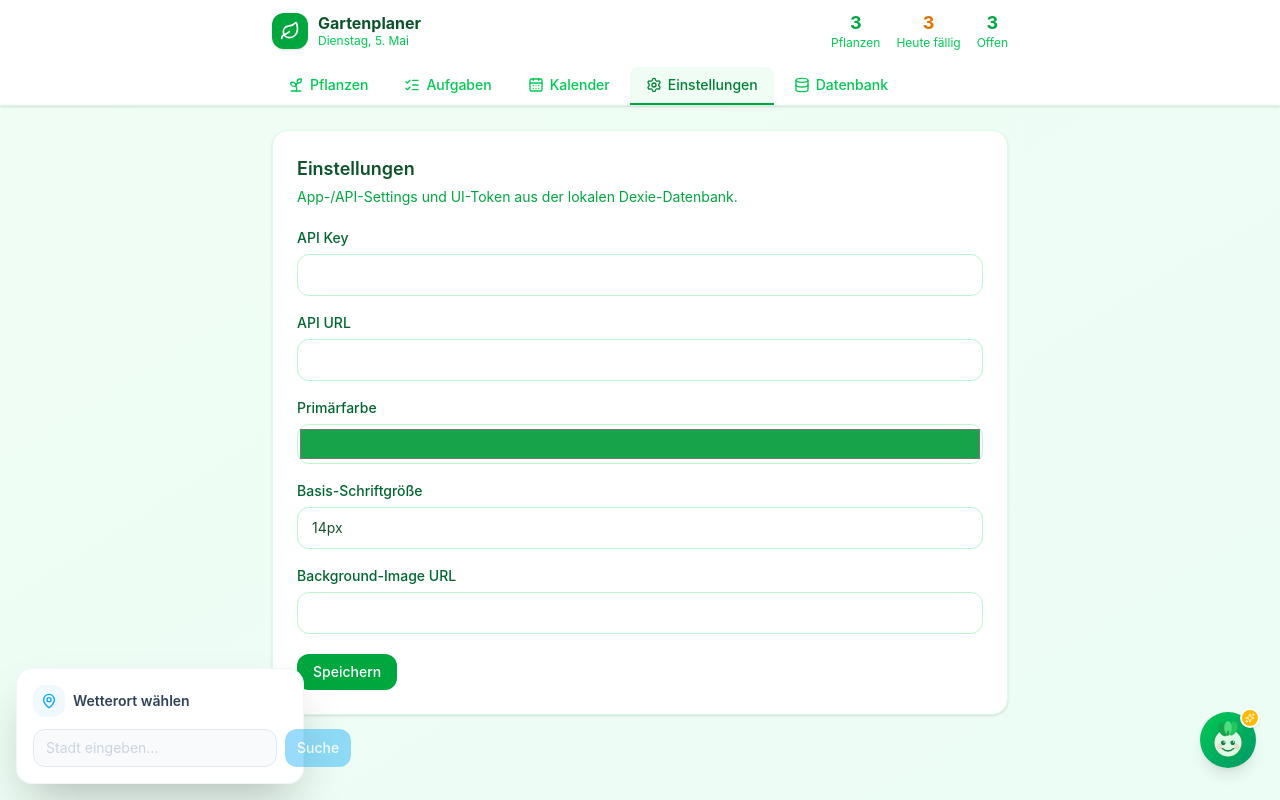
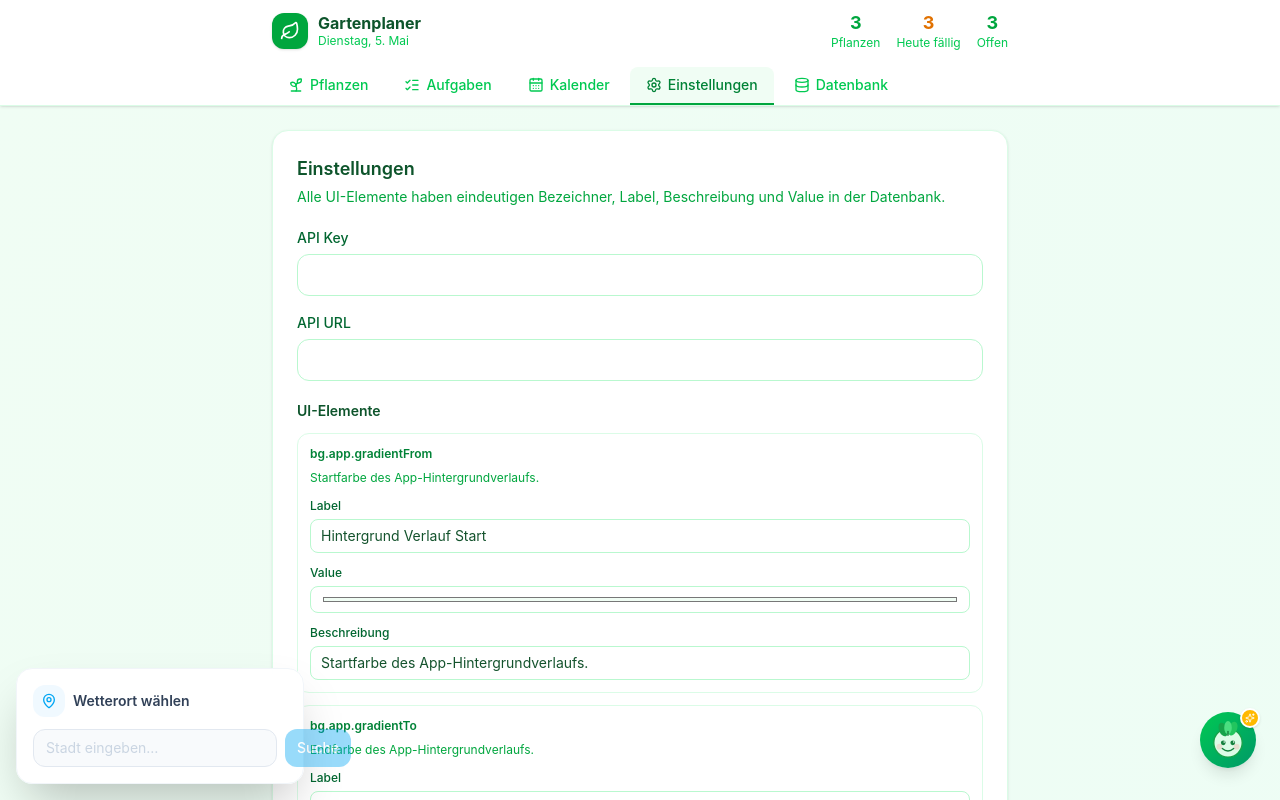
Before and after one commit to OskarSol/illuna, a React (Vite) app in the folder examples/gardenplaner_claude_react/: page / in a window 1280 px wide. Both pictures are taken after a click on the button "Einstellungen". Shown: the top 800 px of the page. Built offline with nearby package versions, Linux system fonts and the light colour scheme.

Commit message:
Add DB-backed labels, values and descriptions for UI elements

```diff
--- a/examples/gardenplaner_claude_react/src/components/DatabaseInspector.tsx
+++ b/examples/gardenplaner_claude_react/src/components/DatabaseInspector.tsx
@@ -1,9 +1,9 @@
 import { useEffect, useMemo, useState } from 'react'
 import { db } from '../db'
 
-type TableName = keyof Pick<typeof db, 'plants' | 'tasks' | 'app_settings' | 'ui_profiles' | 'ui_tokens' | 'ui_component_overrides'>
+type TableName = keyof Pick<typeof db, 'plants' | 'tasks' | 'app_settings' | 'ui_profiles' | 'ui_tokens' | 'ui_component_overrides' | 'ui_elements'>
 
-const TABLES: TableName[] = ['plants', 'tasks', 'app_settings', 'ui_profiles', 'ui_tokens', 'ui_component_overrides']
+const TABLES: TableName[] = ['plants', 'tasks', 'app_settings', 'ui_profiles', 'ui_tokens', 'ui_component_overrides', 'ui_elements']
 
 export default function DatabaseInspector() {
   const [activeTable, setActiveTable] = useState<TableName>('plants')
--- a/examples/gardenplaner_claude_react/src/components/SettingsPanel.tsx
+++ b/examples/gardenplaner_claude_react/src/components/SettingsPanel.tsx
@@ -1,13 +1,10 @@
 import { useEffect, useState } from 'react'
-import { db } from '../db'
+import { db, type UiElementDefinition } from '../db'
 import { useUiStore } from '../uiStore'
 
 type Settings = {
   apiKey: string
   apiUrl: string
-  baseFontSize: string
-  primaryColor: string
-  backgroundImageUrl: string
 }
 
 async function getSetting(key: string, fallback = '') {
@@ -16,21 +13,24 @@ async function getSetting(key: string, fallback = '') {
 }
 
 export default function SettingsPanel() {
-  const [settings, setSettings] = useState<Settings>({ apiKey: '', apiUrl: '', baseFontSize: '14px', primaryColor: '#16a34a', backgroundImageUrl: '' })
+  const [settings, setSettings] = useState<Settings>({ apiKey: '', apiUrl: '' })
+  const [uiElements, setUiElements] = useState<UiElementDefinition[]>([])
   const [saved, setSaved] = useState(false)
   const { setToken, init: initUi } = useUiStore()
+
+  async function loadUiElements() {
+    const active = await db.ui_profiles.where('isActive').equals(1).first()
+    const profileId = active?.id ?? 'default'
+    const rows = await db.ui_elements.where('profileId').equals(profileId).sortBy('elementKey')
+    setUiElements(rows)
+  }
 
   useEffect(() => {
     initUi()
     ;(async () => {
-      const [apiKey, apiUrl, baseFontSize, primaryColor, backgroundImageUrl] = await Promise.all([
-        getSetting('api.key'),
-        getSetting('api.url'),
-        getSetting('ui.font.size.base', '14px'),
-        getSetting('ui.color.primary', '#16a34a'),
-        getSetting('ui.bg.app.imageUrl', ''),
-      ])
-      setSettings({ apiKey, apiUrl, baseFontSize, primaryColor, backgroundImageUrl })
+      const [apiKey, apiUrl] = await Promise.all([getSetting('api.key'), getSetting('api.url')])
+      setSettings({ apiKey, apiUrl })
+      await loadUiElements()
     })()
   }, [initUi])
 
@@ -39,16 +39,15 @@ export default function SettingsPanel() {
     await db.app_settings.bulkPut([
       { key: 'api.key', value: settings.apiKey, valueType: 'string', updatedAt: ts },
       { key: 'api.url', value: settings.apiUrl, valueType: 'string', updatedAt: ts },
-      { key: 'ui.font.size.base', value: settings.baseFontSize, valueType: 'string', updatedAt: ts },
-      { key: 'ui.color.primary', value: settings.primaryColor, valueType: 'string', updatedAt: ts },
-      { key: 'ui.bg.app.imageUrl', value: settings.backgroundImageUrl, valueType: 'string', updatedAt: ts },
     ])
 
-    await Promise.all([
-      setToken('font.size.base', settings.baseFontSize, 'px'),
-      setToken('color.primary', settings.primaryColor, 'color'),
-      setToken('bg.app.imageUrl', settings.backgroundImageUrl, 'url'),
-    ])
+    await db.ui_elements.bulkPut(uiElements.map((e) => ({ ...e, updatedAt: ts })))
+
+    await Promise.all(
+      uiElements
+        .filter((e) => !e.elementKey.startsWith('text.'))
+        .map((e) => setToken(e.elementKey, e.value, e.valueType))
+    )
 
     setSaved(true)
     setTimeout(() => setSaved(false), 1800)
@@ -58,7 +57,7 @@ export default function SettingsPanel() {
     <section className="bg-white border border-green-100 rounded-2xl shadow-sm p-5 sm:p-6 space-y-5">
       <header>
         <h2 className="text-lg font-semibold text-green-900">Einstellungen</h2>
-        <p className="text-sm text-green-600 mt-1">App-/API-Settings und UI-Token aus der lokalen Dexie-Datenbank.</p>
+        <p className="text-sm text-green-600 mt-1">Alle UI-Elemente haben eindeutigen Bezeichner, Label, Beschreibung und Value in der Datenbank.</p>
       </header>
 
       <div className="space-y-4">
@@ -71,21 +70,43 @@ export default function SettingsPanel() {
           <span className="text-sm font-medium text-green-800">API URL</span>
           <input type="text" value={settings.apiUrl} onChange={(e) => setSettings((prev) => ({ ...prev, apiUrl: e.target.value }))} className="mt-1.5 w-full rounded-xl border border-green-200 px-3.5 py-2.5 text-sm" />
         </label>
+      </div>
 
+      <div className="space-y-3">
+        <h3 className="text-sm font-semibold text-green-900">UI-Elemente</h3>
+        {uiElements.map((element, index) => (
+          <article key={element.id} className="border border-green-100 rounded-xl p-3 space-y-2">
+            <p className="text-xs font-semibold text-green-700">{element.elementKey}</p>
+            <p className="text-xs text-green-600">{element.description}</p>
             <label className="block">
-          <span className="text-sm font-medium text-green-800">Primärfarbe</span>
-          <input type="color" value={settings.primaryColor} onChange={(e) => setSettings((prev) => ({ ...prev, primaryColor: e.target.value }))} className="mt-1.5 h-10 w-full rounded-xl border border-green-200" />
+              <span className="text-xs font-medium text-green-800">Label</span>
+              <input
+                type="text"
+                value={element.label}
+                onChange={(e) => setUiElements((prev) => prev.map((row, i) => (i === index ? { ...row, label: e.target.value } : row)))}
+                className="mt-1 w-full rounded-lg border border-green-200 px-2.5 py-1.5 text-sm"
+              />
             </label>
-
             <label className="block">
-          <span className="text-sm font-medium text-green-800">Basis-Schriftgröße</span>
-          <input type="text" value={settings.baseFontSize} onChange={(e) => setSettings((prev) => ({ ...prev, baseFontSize: e.target.value }))} placeholder="14px" className="mt-1.5 w-full rounded-xl border border-green-200 px-3.5 py-2.5 text-sm" />
+              <span className="text-xs font-medium text-green-800">Value</span>
+              <input
+                type={element.valueType === 'color' ? 'color' : 'text'}
+                value={element.value}
+                onChange={(e) => setUiElements((prev) => prev.map((row, i) => (i === index ? { ...row, value: e.target.value } : row)))}
+                className="mt-1 w-full rounded-lg border border-green-200 px-2.5 py-1.5 text-sm"
+              />
             </label>
-
             <label className="block">
-          <span className="text-sm font-medium text-green-800">Background-Image URL</span>
-          <input type="text" value={settings.backgroundImageUrl} onChange={(e) => setSettings((prev) => ({ ...prev, backgroundImageUrl: e.target.value }))} className="mt-1.5 w-full rounded-xl border border-green-200 px-3.5 py-2.5 text-sm" />
+              <span className="text-xs font-medium text-green-800">Beschreibung</span>
+              <input
+                type="text"
+                value={element.description}
+                onChange={(e) => setUiElements((prev) => prev.map((row, i) => (i === index ? { ...row, description: e.target.value } : row)))}
+                className="mt-1 w-full rounded-lg border border-green-200 px-2.5 py-1.5 text-sm"
+              />
             </label>
+          </article>
+        ))}
       </div>
 
       <div className="flex items-center gap-3">
--- a/examples/gardenplaner_claude_react/src/db.ts
+++ b/examples/gardenplaner_claude_react/src/db.ts
@@ -35,6 +35,18 @@ export interface UiComponentOverride {
   updatedAt: string
 }
 
+export interface UiElementDefinition {
+  id: string
+  profileId: string
+  elementKey: string
+  label: string
+  description: string
+  value: string
+  valueType: 'color' | 'px' | 'rem' | 'number' | 'font' | 'url' | 'string'
+  category: 'text' | 'color' | 'background' | 'font' | 'border' | 'layout'
+  updatedAt: string
+}
+
 export class GardenPlannerDB extends Dexie {
   plants!: Table<Plant, string>
   tasks!: Table<Task, string>
@@ -42,6 +54,7 @@ export class GardenPlannerDB extends Dexie {
   ui_profiles!: Table<UiProfile, string>
   ui_tokens!: Table<UiToken, string>
   ui_component_overrides!: Table<UiComponentOverride, string>
+  ui_elements!: Table<UiElementDefinition, string>
 
   constructor() {
     super('gardenplanner')
@@ -53,28 +66,36 @@ export class GardenPlannerDB extends Dexie {
       ui_tokens: 'id, profileId, tokenPath, [profileId+tokenPath], updatedAt',
       ui_component_overrides: 'id, profileId, componentKey, [profileId+componentKey], [profileId+componentKey+propPath], updatedAt',
     })
+    this.version(2).stores({
+      plants: 'id, name, location, updatedAt',
+      tasks: 'id, plantId, dueDate, completed, taskType, updatedAt, [completed+dueDate], [plantId+dueDate]',
+      app_settings: 'key, updatedAt',
+      ui_profiles: 'id, isActive, updatedAt',
+      ui_tokens: 'id, profileId, tokenPath, [profileId+tokenPath], updatedAt',
+      ui_component_overrides: 'id, profileId, componentKey, [profileId+componentKey], [profileId+componentKey+propPath], updatedAt',
+      ui_elements: 'id, profileId, elementKey, [profileId+elementKey], category, updatedAt',
+    })
   }
 }
 
 export const db = new GardenPlannerDB()
 
-function now() {
-  return new Date().toISOString()
-}
+function now() { return new Date().toISOString() }
+function uid() { return Math.random().toString(36).slice(2, 10) }
 
-function uid() {
-  return Math.random().toString(36).slice(2, 10)
-}
-
-const DEFAULT_THEME_TOKENS: Array<Omit<UiToken, 'id' | 'updatedAt'>> = [
-  { profileId: 'default', tokenPath: 'color.primary', value: '#16a34a', valueType: 'color' },
-  { profileId: 'default', tokenPath: 'color.secondary', value: '#059669', valueType: 'color' },
-  { profileId: 'default', tokenPath: 'color.text.base', value: '#14532d', valueType: 'color' },
-  { profileId: 'default', tokenPath: 'bg.app.gradientFrom', value: '#f0fdf4', valueType: 'color' },
-  { profileId: 'default', tokenPath: 'bg.app.gradientTo', value: '#ecfdf5', valueType: 'color' },
-  { profileId: 'default', tokenPath: 'bg.app.imageUrl', value: '', valueType: 'url' },
-  { profileId: 'default', tokenPath: 'font.family.base', value: 'Inter, system-ui, sans-serif', valueType: 'font' },
-  { profileId: 'default', tokenPath: 'font.size.base', value: '14px', valueType: 'px' },
+const DEFAULT_UI_ELEMENTS: Array<Omit<UiElementDefinition, 'id' | 'updatedAt'>> = [
+  { profileId: 'default', elementKey: 'text.header.title', label: 'Header Titel', description: 'Haupttitel in der Top-Navigation.', value: 'Gartenplaner', valueType: 'string', category: 'text' },
+  { profileId: 'default', elementKey: 'text.header.subtitle', label: 'Header Untertitel', description: 'Datumszeile unter dem Haupttitel.', value: '', valueType: 'string', category: 'text' },
+  { profileId: 'default', elementKey: 'color.primary', label: 'Primärfarbe', description: 'Primäre Akzentfarbe der App.', value: '#16a34a', valueType: 'color', category: 'color' },
+  { profileId: 'default', elementKey: 'color.secondary', label: 'Sekundärfarbe', description: 'Sekundäre Akzentfarbe für unterstützende UI-Elemente.', value: '#059669', valueType: 'color', category: 'color' },
+  { profileId: 'default', elementKey: 'color.text.base', label: 'Textfarbe Basis', description: 'Standardfarbe für Fließtext.', value: '#14532d', valueType: 'color', category: 'color' },
+  { profileId: 'default', elementKey: 'bg.app.gradientFrom', label: 'Hintergrund Verlauf Start', description: 'Startfarbe des App-Hintergrundverlaufs.', value: '#f0fdf4', valueType: 'color', category: 'background' },
+  { profileId: 'default', elementKey: 'bg.app.gradientTo', label: 'Hintergrund Verlauf Ende', description: 'Endfarbe des App-Hintergrundverlaufs.', value: '#ecfdf5', valueType: 'color', category: 'background' },
+  { profileId: 'default', elementKey: 'bg.app.imageUrl', label: 'Hintergrundbild URL', description: 'Optionales Hintergrundbild für die gesamte App.', value: '', valueType: 'url', category: 'background' },
+  { profileId: 'default', elementKey: 'font.family.base', label: 'Schriftfamilie Basis', description: 'Globale Schriftfamilie der Anwendung.', value: 'Inter, system-ui, sans-serif', valueType: 'font', category: 'font' },
+  { profileId: 'default', elementKey: 'font.size.base', label: 'Schriftgröße Basis', description: 'Globale Basis-Schriftgröße.', value: '14px', valueType: 'px', category: 'font' },
+  { profileId: 'default', elementKey: 'border.radius.card', label: 'Karten-Radius', description: 'Standard-Rundung für Karten/Container.', value: '16px', valueType: 'px', category: 'border' },
+  { profileId: 'default', elementKey: 'border.color.default', label: 'Standard Borderfarbe', description: 'Standardfarbe von Rahmenlinien.', value: '#bbf7d0', valueType: 'color', category: 'border' },
 ]
 
 export async function ensureUiSeedData() {
@@ -84,12 +105,14 @@ export async function ensureUiSeedData() {
     await db.ui_profiles.add({ id: 'default', name: 'Standard', isActive: 1, createdAt: ts, updatedAt: ts })
   }
 
+  const elementCount = await db.ui_elements.where('profileId').equals('default').count()
+  if (elementCount === 0) {
+    await db.ui_elements.bulkAdd(DEFAULT_UI_ELEMENTS.map((element) => ({ ...element, id: uid(), updatedAt: now() })))
+  }
+
   const tokenCount = await db.ui_tokens.where('profileId').equals('default').count()
   if (tokenCount === 0) {
-    await db.ui_tokens.bulkAdd(DEFAULT_THEME_TOKENS.map((token) => ({
-      ...token,
-      id: uid(),
-      updatedAt: now(),
-    })))
+    const tokenElements = DEFAULT_UI_ELEMENTS.filter((element) => !element.elementKey.startsWith('text.'))
+    await db.ui_tokens.bulkAdd(tokenElements.map((token) => ({ id: uid(), profileId: 'default', tokenPath: token.elementKey, value: token.value, valueType: token.valueType, updatedAt: now() })))
   }
 }
```
Also changed, not shown: examples/gardenplaner_claude_react/src/App.tsx (+9 -1 lines), examples/gardenplaner_claude_react/src/uiStore.ts (+9 -0 lines). Lines whose indentation alone changed are shown as unchanged.
